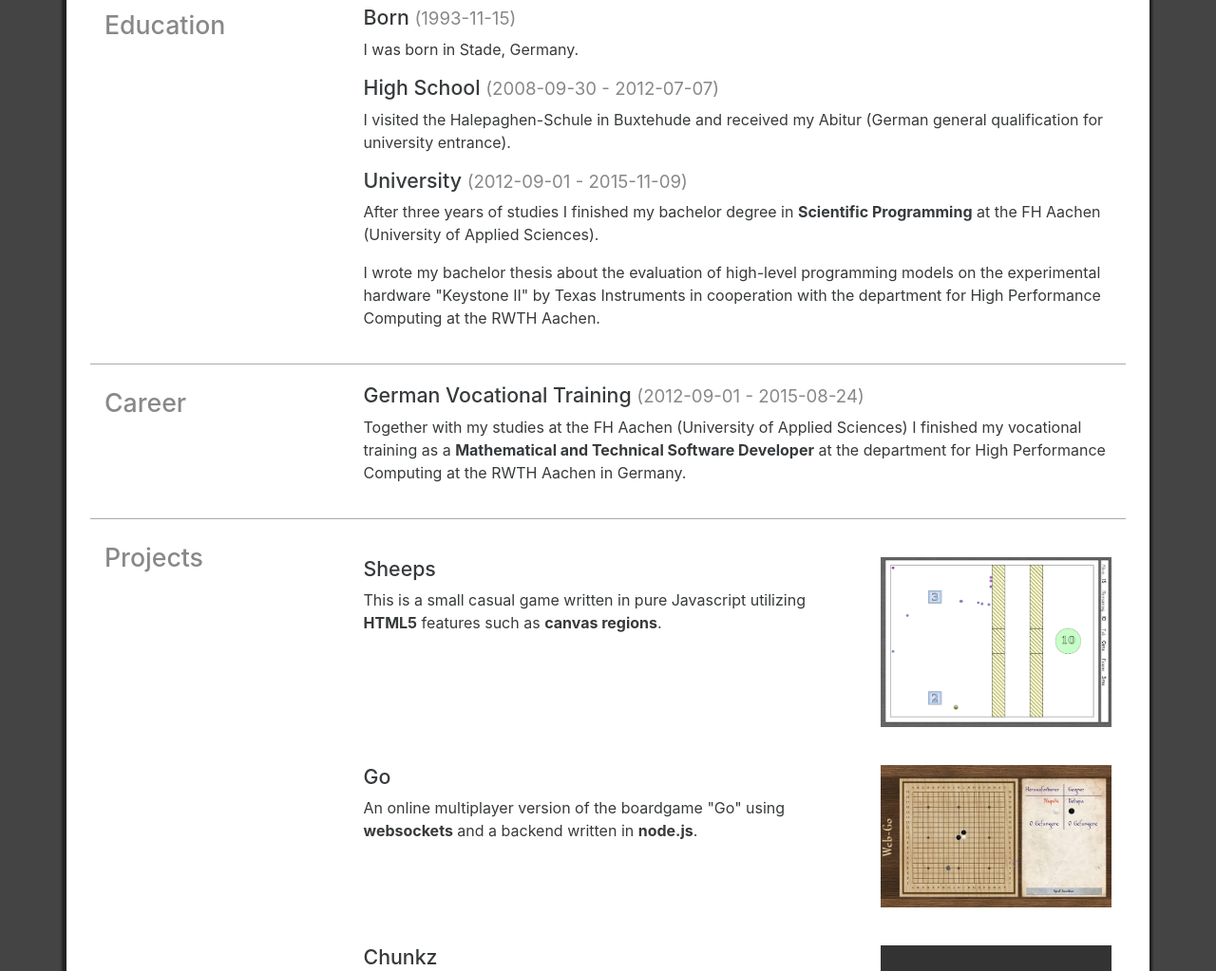
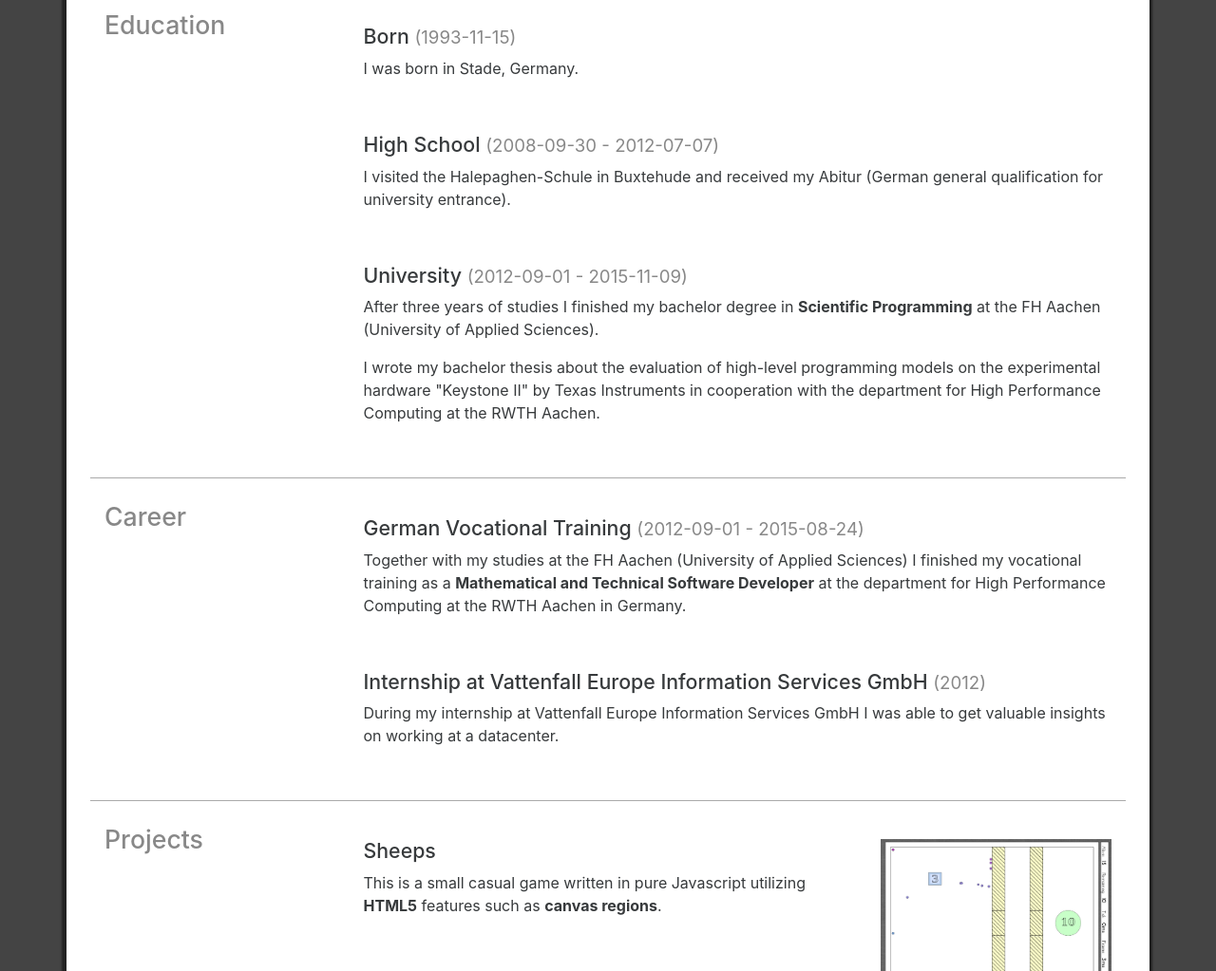
Before and after one commit to Prior99/portfolio, a website: page index.html in a window 1280 px wide. Shown: the part 1420-2443 px from the top of the page at 95% size. Drawn offline with nearby package versions, Linux system fonts and the light colour scheme; files that its build step writes are made by us from their sources.

Commit message:
Style tweaks and added section about internship.

```diff
--- a/index.html
+++ b/index.html
@@ -63,13 +63,25 @@
                 <h2>Education</h2>
             </div>
             <div class="col-md-9">
+                <div class="row spaced">
+                    <div class="col-md-12">
                         <h4>Born <small>(1993-11-15)</small></h4>
                         <p>I was born in Stade, Germany.</p>
+                    </div>
+                </div>
+                <div class="row spaced">
+                    <div class="col-md-12">
                         <h4>High School <small>(2008-09-30 - 2012-07-07)</small></h4>
                         <p>I visited the Halepaghen-Schule in Buxtehude and received my Abitur (German general qualification for university entrance).</p>
+                    </div>
+                </div>
+                <div class="row spaced">
+                    <div class="col-md-12">
                         <h4>University <small>(2012-09-01 - 2015-11-09)</small></h4>
                         <p>After three years of studies I finished my bachelor degree in <b>Scientific Programming</b> at the FH Aachen (University of Applied Sciences).</p>
                         <p>I wrote my bachelor thesis about the evaluation of high-level programming models on the experimental hardware "Keystone II" by Texas Instruments in cooperation with the department for High Performance Computing at the RWTH Aachen.</p>
+                    </div>
+                </div>
             </div>
         </div>
         <div class="row lined spaced">
@@ -77,8 +89,18 @@
                 <h2>Career</h2>
             </div>
             <div class="col-md-9">
+                <div class="row spaced">
+                    <div class="col-md-12">
                         <h4>German Vocational Training <small>(2012-09-01 - 2015-08-24)</small></h4>
                         <p>Together with my studies at the FH Aachen (University of Applied Sciences) I finished my vocational training as a <b>Mathematical and Technical Software Developer</b> at the department for High Performance Computing at the RWTH Aachen in Germany.</p>
+                    </div>
+                </div>
+                <div class="row spaced">
+                    <div class="col-md-12">
+                        <h4>Internship at Vattenfall Europe Information Services GmbH <small>(2012)</small></h4>
+                        <p>During my internship at Vattenfall Europe Information Services GmbH I was able to get valuable insights on working at a datacenter.</p>
+                    </div>
+                </div>
             </div>
         </div>
         <div class="row lined spaced projects">
```
Lines whose indentation alone changed are shown as unchanged.
